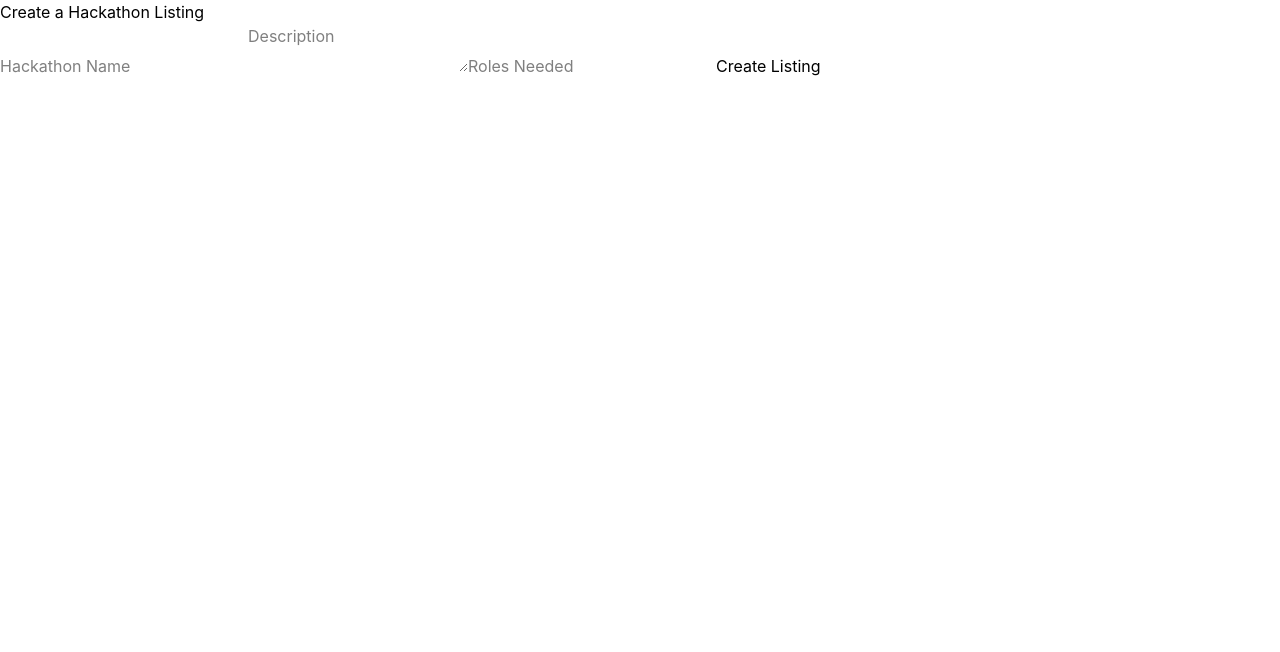
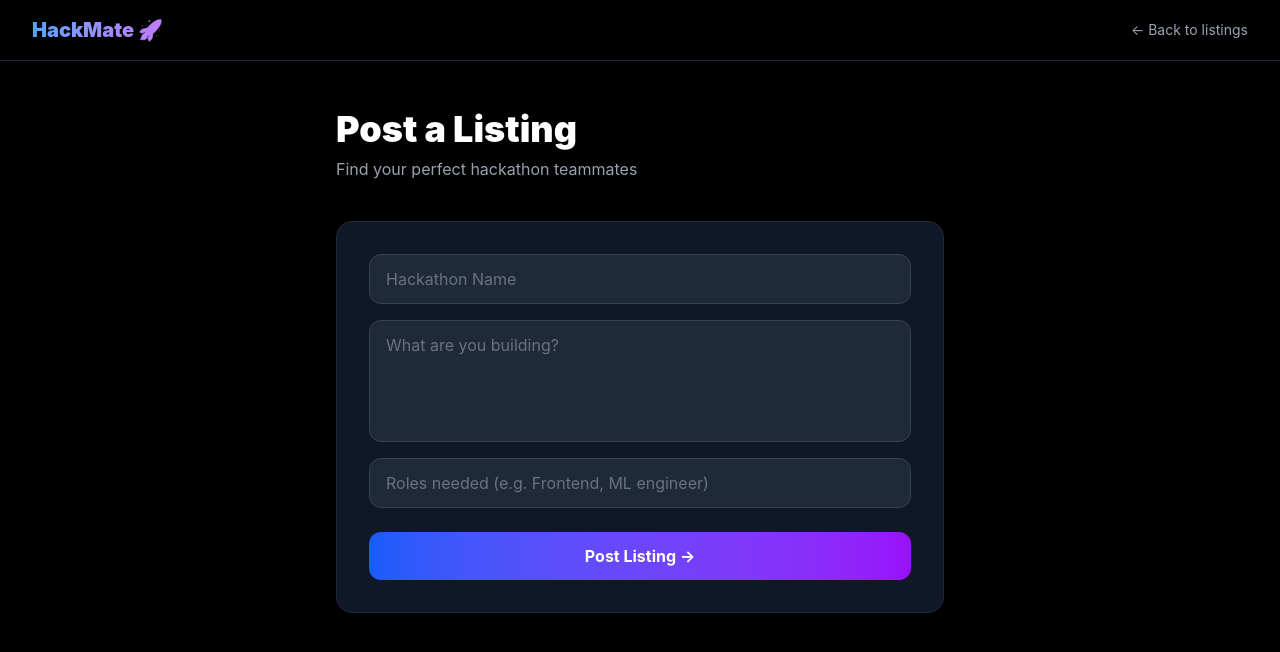
Before and after one commit to mujib77/hackmate, a React (Vite) app in the folder client/: page /create-listing in a window 1280 px wide. Shown: the top 652 px of the page. Built offline with nearby package versions, Linux system fonts and the light colour scheme; sample sign-in values are in the browser's storage.

Commit message:
Complete HackMate MVP - auth, listings, profiles, styling

```diff
--- a/client/src/App.jsx
+++ b/client/src/App.jsx
@@ -15,7 +15,7 @@ function App() {
         <Route path="/login" element={<Login />} />
         <Route path="/dashboard" element={<ProtectedRoute><Dashboard /></ProtectedRoute>} />
         <Route path="/profile" element={<ProtectedRoute><Profile /></ProtectedRoute>} />
-        <Route path="/listings" element={<listings />} />
+        <Route path="/listings" element={<Listings />} />
         <Route path="/create-listing" element={<ProtectedRoute><CreateListing /></ProtectedRoute>} />
       </Routes>
     </BrowserRouter>
--- a/client/src/CreateListing.jsx
+++ b/client/src/CreateListing.jsx
@@ -1,6 +1,7 @@
 import { useState } from "react";
 import axios from "axios";
 import { useNavigate } from "react-router-dom";
+import { Link } from "react-router-dom";
 
 function CreateListing() {
     const [hackathonName, setHackathonName] = useState("");
@@ -20,27 +21,49 @@ function CreateListing() {
             });
     };
 
-    return (<div>
-        <h2>Create a Hackathon Listing</h2>
+   return (
+  <div className="min-h-screen bg-black text-white">
+    <nav className="border-b border-gray-800 px-8 py-4 flex justify-between items-center">
+      <Link to="/dashboard" className="text-xl font-black bg-gradient-to-r from-blue-400 to-purple-400 bg-clip-text text-transparent">HackMate 🚀</Link>
+      <Link to="/listings" className="text-gray-400 hover:text-white transition text-sm">← Back to listings</Link>
+    </nav>
+
+    <div className="max-w-2xl mx-auto px-8 py-12">
+      <h2 className="text-4xl font-black mb-2">Post a Listing</h2>
+      <p className="text-gray-400 mb-10">Find your perfect hackathon teammates</p>
+
+      <div className="bg-gray-900 border border-gray-800 rounded-2xl p-8 flex flex-col gap-4">
         <input
           type="text"
           placeholder="Hackathon Name"
           value={hackathonName}
           onChange={e => setHackathonName(e.target.value)}
+          className="w-full bg-gray-800 text-white placeholder-gray-500 border border-gray-700 rounded-xl px-4 py-3 focus:outline-none focus:border-blue-500"
         />
         <textarea
-            placeholder="Description"
+          placeholder="What are you building?"
           value={description}
           onChange={e => setDescription(e.target.value)}
+          rows={4}
+          className="w-full bg-gray-800 text-white placeholder-gray-500 border border-gray-700 rounded-xl px-4 py-3 focus:outline-none focus:border-blue-500 resize-none"
         />
         <input
           type="text"
-            placeholder="Roles Needed"
+          placeholder="Roles needed (e.g. Frontend, ML engineer)"
           value={rolesNeeded}
           onChange={e => setRolesNeeded(e.target.value)}
+          className="w-full bg-gray-800 text-white placeholder-gray-500 border border-gray-700 rounded-xl px-4 py-3 focus:outline-none focus:border-blue-500"
         />
-        <button onClick={handleSubmit}>Create Listing</button>
-    </div>);
+        <button
+          onClick={handleSubmit}
+          className="w-full bg-gradient-to-r from-blue-600 to-purple-600 hover:opacity-90 text-white font-bold py-3 rounded-xl transition mt-2"
+        >
+          Post Listing →
+        </button>
+      </div>
+    </div>
+  </div>
+)
 }
 
 export default CreateListing;
--- a/client/src/Listings.jsx
+++ b/client/src/Listings.jsx
@@ -1,5 +1,6 @@
 import { useEffect, useState } from "react";
 import axios from "axios";
+import { Link } from "react-router-dom";
 
 function Listings() {
     const [listings, setListings] = useState([]);
@@ -10,18 +11,35 @@ function Listings() {
             .catch(error => console.error('Error fetching listings:', error));
     }, []);
 
-    return (<div>
-            <h2>Hackathon Listings</h2>
-            {listings.map(listing => (
-                <div key={listing.id} className="listing">
-                    <h3>{listing.hackathon_name}</h3>
-                    <p>{listing.description}</p>
-                    <p><strong>Roles Needed:</strong> {listing.roles_needed}</p>
-                    <p><em>Posted by {listing.name} from {listing.college}</em></p>
-                </div>
-            ))}
-        </div>
-    );
+   return (
+  <div className="min-h-screen bg-black text-white">
+    <nav className="border-b border-gray-800 px-8 py-4 flex justify-between items-center">
+      <Link to="/dashboard" className="text-xl font-black bg-gradient-to-r from-blue-400 to-purple-400 bg-clip-text text-transparent">HackMate 🚀</Link>
+      <Link to="/create-listing" className="bg-gradient-to-r from-blue-600 to-purple-600 px-4 py-2 rounded-lg text-sm font-bold">+ Post Listing</Link>
+    </nav>
+
+    <div className="max-w-4xl mx-auto px-8 py-12">
+      <h2 className="text-4xl font-black mb-2">Open Teams</h2>
+      <p className="text-gray-400 mb-10">Find your next hackathon squad</p>
+
+      <div className="flex flex-col gap-4">
+        {listings.map(listing => (
+          <div key={listing.id} className="bg-gray-900 border border-gray-800 rounded-2xl p-6 hover:border-gray-600 transition">
+            <div className="flex justify-between items-start mb-3">
+              <h3 className="text-xl font-bold text-white">{listing.hackathon_name}</h3>
+              <span className="text-xs text-gray-500 bg-gray-800 px-3 py-1 rounded-full">{listing.college}</span>
+            </div>
+            <p className="text-gray-400 mb-4">{listing.description}</p>
+            <div className="flex justify-between items-center">
+              <span className="text-blue-400 text-sm">🎯 {listing.roles_needed}</span>
+              <span className="text-gray-500 text-sm">by {listing.name}</span>
+            </div>
+          </div>
+        ))}
+      </div>
+    </div>
+  </div>
+)
 }
 
 export default Listings;
```
Lines whose indentation alone changed are shown as unchanged.
